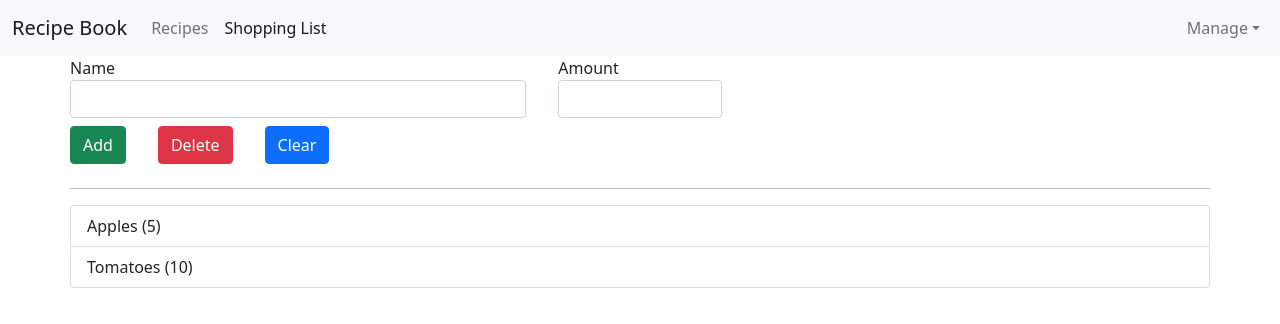
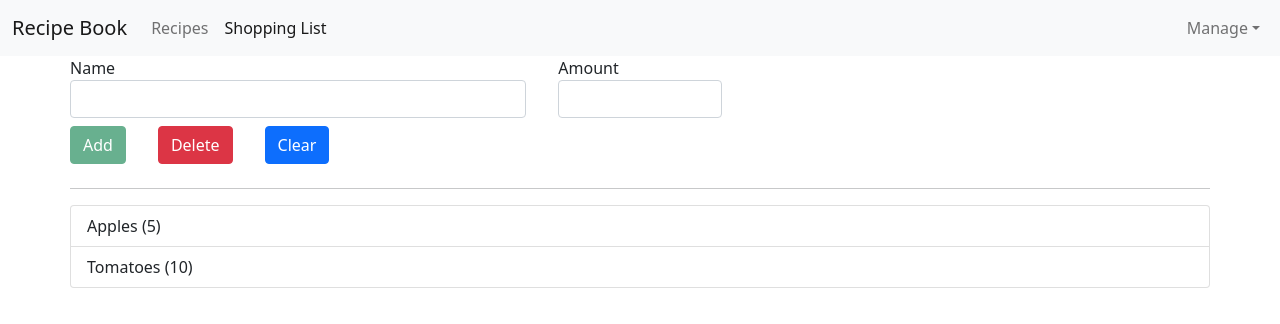
Before and after one commit to N1ggels-Angular/RecipeBook, an Angular app: page /shopping-list in a window 1280 px wide. Shown: the top 324 px of the page. Built offline with nearby package versions, Linux system fonts and the light colour scheme.

Commit message:
Adding Validation to the Form

```diff
--- a/src/app/shopping-list/shopping-edit/shopping-edit.component.html
+++ b/src/app/shopping-list/shopping-edit/shopping-edit.component.html
@@ -7,9 +7,10 @@
           <input
             type="text"
             id="name"
+            name="name"
             class="form-control"
-            name="name"
             ngModel
+            required
           >
         </div>
 
@@ -18,16 +19,18 @@
           <input
             type="number"
             id="amount"
+            name="amount"
             class="form-control"
-            name="amount"
             ngModel
+            required
+            pattern="^[1-9]+[0-9]*$"
           >
         </div>
       </div>
 
       <div class="row">
         <div class="col-12">
-          <button class="btn btn-success" type="submit">Add</button>
+          <button class="btn btn-success" type="submit" [disabled]="!f.valid">Add</button>
           <button class="btn btn-danger" type="button">Delete</button>
           <button class="btn btn-primary" type="button">Clear</button>
         </div>
```
